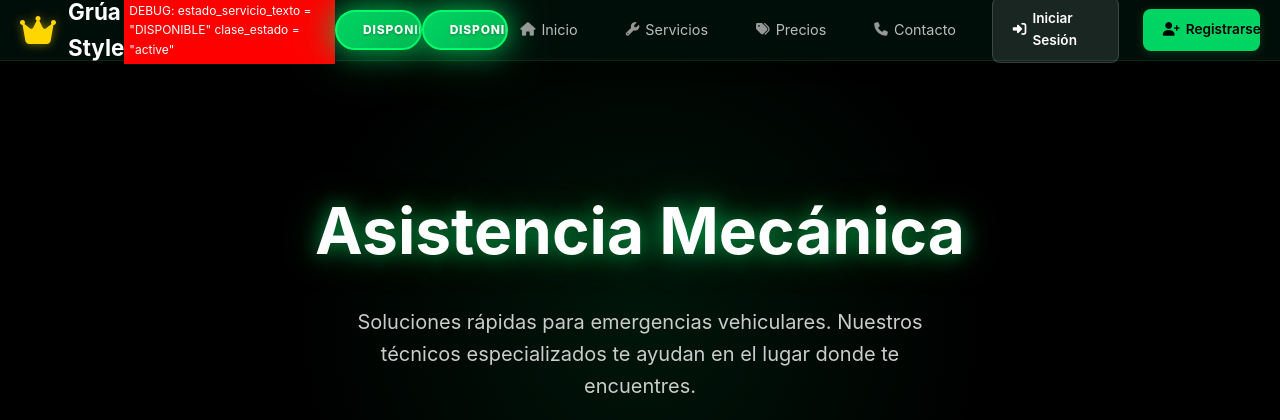
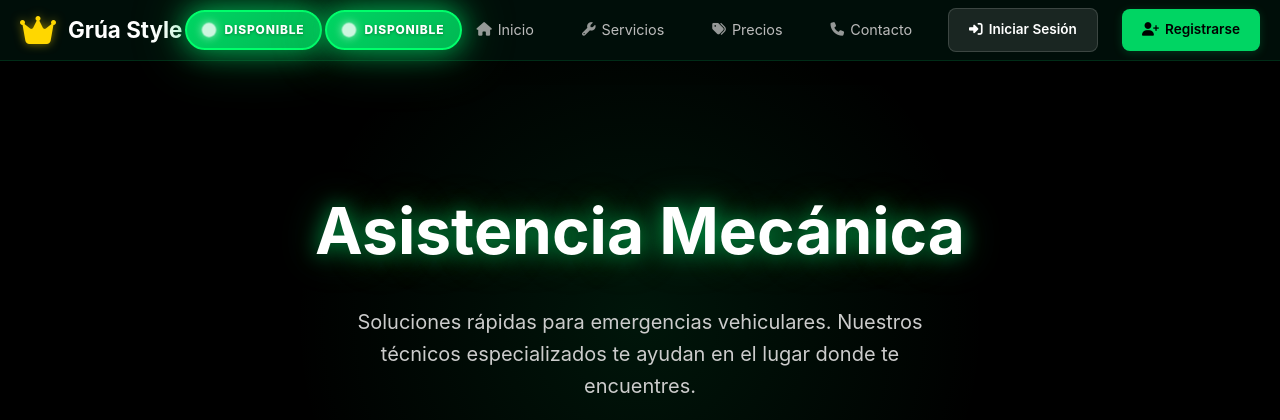
Before and after one commit to alexitico1989/grua-style, a Django app: page /asistencia-mecanica/ in a window 1280 px wide. Shown: the top 420 px of the page. Run offline with Django 4.2, Linux system fonts and the light colour scheme; tables that the repository leaves empty hold one stand-in row (values such as "Sample post").

Commit message:
Fix availability button - add context processor to settings_railway.py and restore button HTML

```diff
--- a/grua_platform/settings_railway.py
+++ b/grua_platform/settings_railway.py
@@ -50,6 +50,7 @@ TEMPLATES = [
                 'django.template.context_processors.request',
                 'django.contrib.auth.context_processors.auth',
                 'django.contrib.messages.context_processors.messages',
+                'grua_app.views.disponibilidad_context',
             ],
         },
     },
--- a/templates/grua_app/base.html
+++ b/templates/grua_app/base.html
@@ -1032,16 +1032,10 @@
                 <span>Grúa Style</span>
             </a>
 
-            <!-- DEBUG TEMPORAL -->
-<div style="background: red; color: white; padding: 5px; font-size: 12px;">
-    DEBUG: estado_servicio_texto = "{{ estado_servicio_texto|default:'VACIO' }}"
-    clase_estado = "{{ clase_estado|default:'VACIO' }}"
-</div>
-
-<div class="service-status-indicator">
-    <div class="status-dot {{ clase_estado }}"></div>
-    <span class="status-text">{{ estado_servicio_texto }}</span>
-</div>
+            <div class="service-status-indicator">
+            <div class="status-dot {{ clase_estado }}"></div>
+            <span class="status-text">{{ estado_servicio_texto }}</span>
+        </div>
 
             <div class="service-status-indicator">
     <div class="status-dot {{ clase_estado }}"></div>
```
